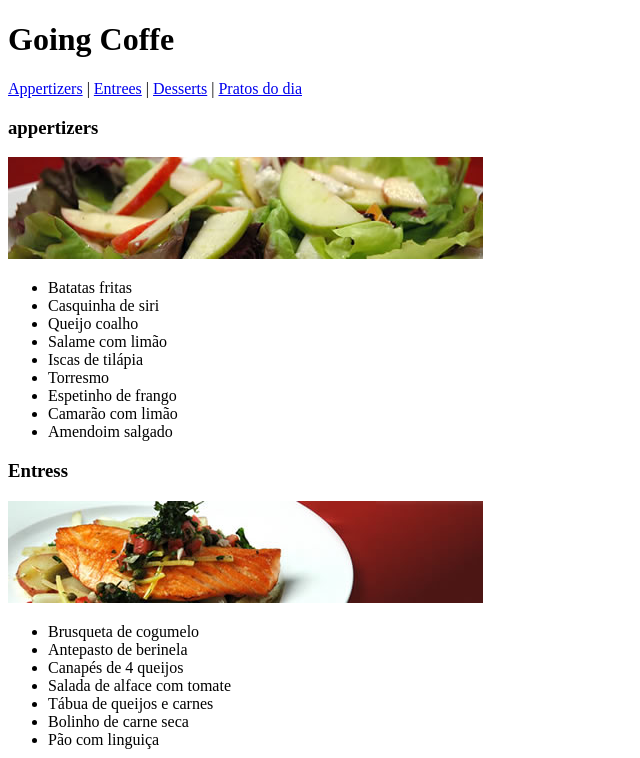
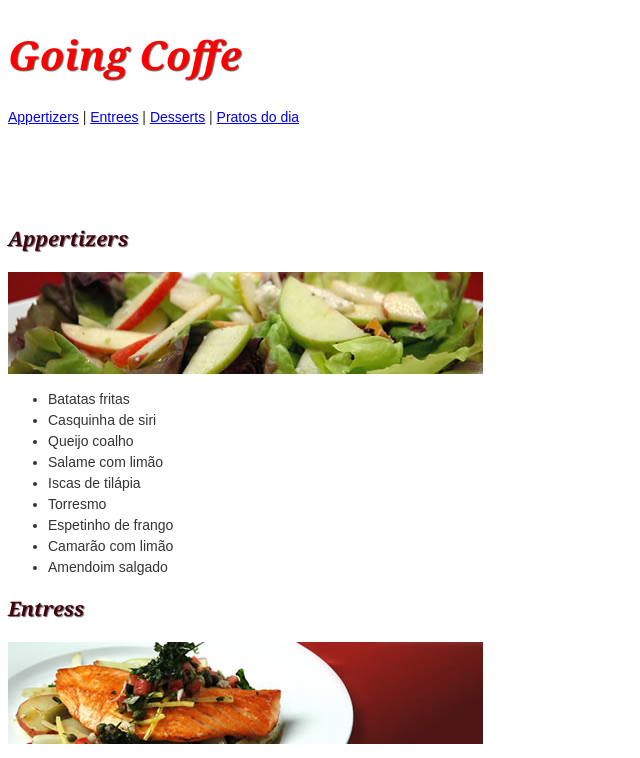
Before and after one commit to Ckkkj/Curso-HTML-CSS, a plain HTML site: page CSS - HTML - dia 17/exercicio2.html in a window 1280 px wide. Shown: the top 758 px of the page, without its empty margins (0-640 px from the left). Drawn offline with Linux system fonts and the light colour scheme.

Commit message:
Going coffe

```diff
--- /dev/null
+++ b/CSS - HTML - dia 17/Estilo/estilo.css
@@ -0,0 +1,33 @@
+ body {
+    font-family: Arial, Helvetica, sans-serif;
+    font-size: 14px;
+ }
+
+ h1 {
+    font-family: Georgia, 'Times New Roman', Times, serif;
+    font-style: italic;
+    font-size: 40px;
+    color: rgb(255, 0, 0);
+    letter-spacing: -0.05;
+    text-shadow: 1px 1px 1px #666;
+    }
+h3 {
+    font-family: Georgia, 'Times New Roman', Times, serif;
+    font-style: italic;
+    font-size: 20px;
+    color: rgb(66, 0, 13);
+    text-shadow: 1px 1px 1px #666;
+}
+
+p, li, section {
+    color: #333;
+    margin-bottom: 5px;
+}
+
+section {
+    margin-bottom: 100px;
+}
+
+footer {
+    height: 350px;
+}
--- a/CSS - HTML - dia 17/exercicio2.html
+++ b/CSS - HTML - dia 17/exercicio2.html
@@ -2,6 +2,7 @@
 <html lang="pt-br">
 <head>
     <meta charset="UTF-8">
+    <link rel="stylesheet" href="/Estilo/estilo.css">
     <meta http-equiv="X-UA-Compatible" content="IE=edge">
     <meta name="viewport" content="width=device-width, initial-scale=1.0">
     <title>Exercicio 2</title>
@@ -11,7 +12,8 @@
         <section id="nav_interno">
             <a href="#Appertizers">Appertizers</a> | <a href="#Entrees">Entrees</a> | <a href="#Desserts">Desserts</a> | <a href="#Moda da casa">Pratos do dia</a>
         </section>
-            <h3 id="appertizers">appertizers</h3>
+
+    <h3 id="appertizers">Appertizers</h3>
             <img src="imagens/appetizer.jpg" width="475" height="102" alt="Appertizer">
         <ul>
             <li>Batatas fritas</li>
@@ -24,6 +26,7 @@
             <li>Camarão com limão</li>
             <li>Amendoim salgado</li>
         </ul>
+
     <h3 id="Entress">Entress</h3>
     <img src="imagens/entree.jpg" width="475" height="102" alt="pato">
         <ul>
@@ -35,6 +38,7 @@
             <li>Bolinho de carne seca</li>
             <li>Pão com linguiça</li>
         </ul>
+
     <h3 id="Desserts">Desserts</h3>
     <img src="imagens/dessert.jpg" width="475" height="102" alt="arroz">
         <ul>
@@ -47,6 +51,7 @@
             <li>Batata doce com mel</li>
             <li>Doce de maracujá</li>
         </ul>
+
     <h3 id="Moda da casa">Prato da casinha</h3>
     <img src="imagens/friday_special.jpg" width="475" height="102">
         <ul>
@@ -62,5 +67,7 @@
             <li>Carne moida no pão de batata</li>
             <li>Feijão com orelha de boi</li>
         </ul>
+
+        <footer>Feito por ck. :P</footer>
     </body>
 </html>
```
